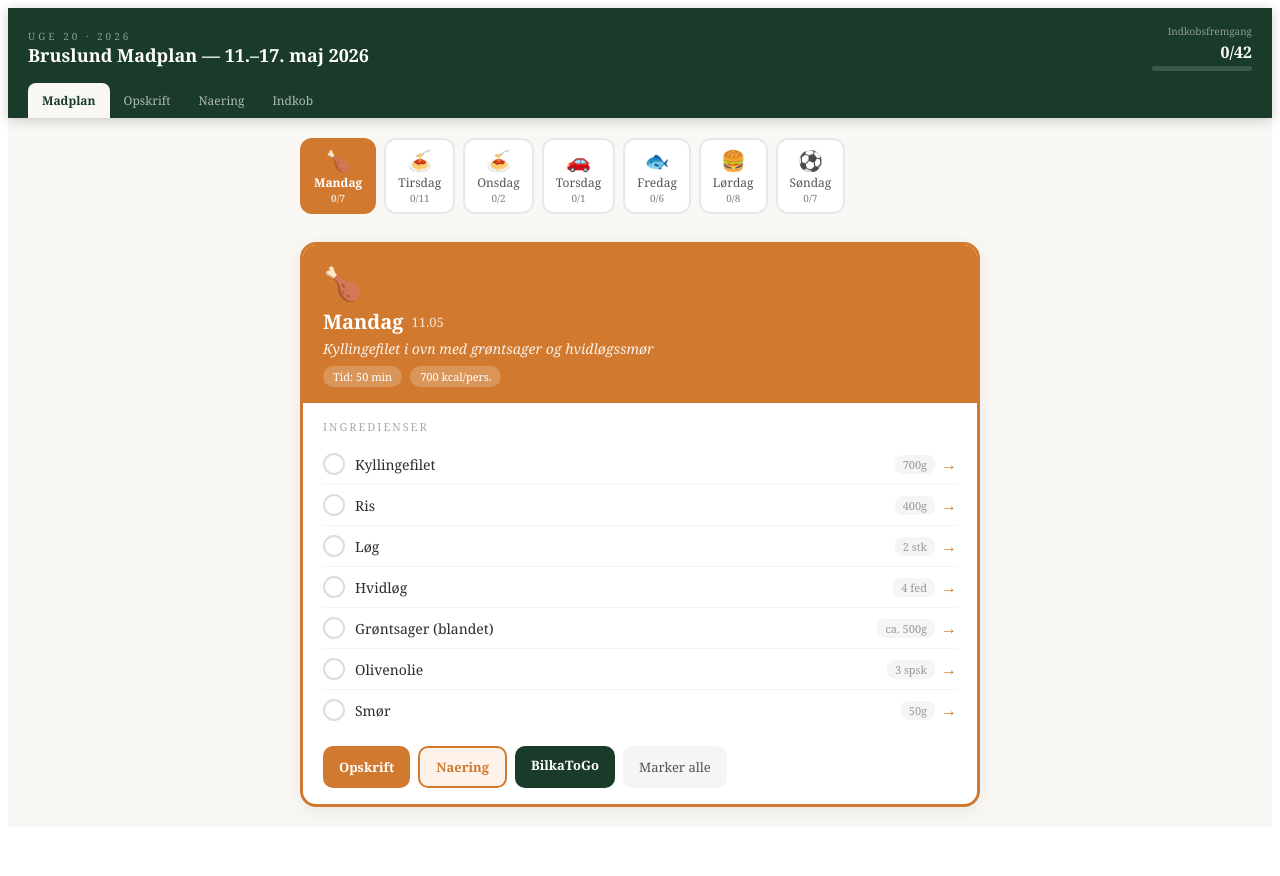
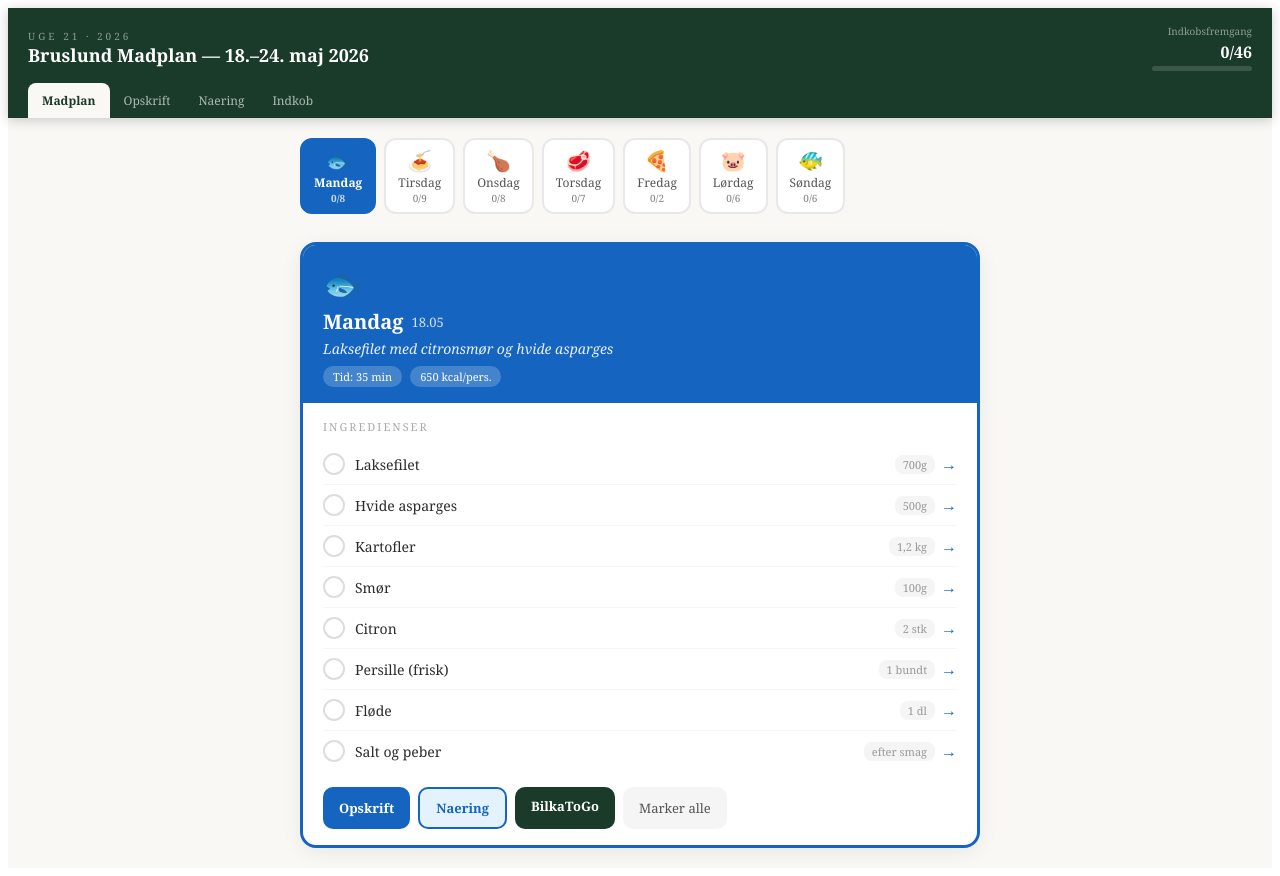
Before and after one commit to FleshDK/madplan, a React (Vite) app: page / in a window 1280 px wide. Before the commit the page ends 835 px from the top, so only its background shows below. Built offline with nearby package versions, Linux system fonts and the light colour scheme.

Commit message:
🍽️ Madplan uge 21 — opdateret

```diff
--- a/src/App.jsx
+++ b/src/App.jsx
@@ -1,244 +1,263 @@
 import { useState } from "react";
 
-// Madplan uge 20 · 2026 · 11. maj – 17. maj
-// Opdateret af Odin 🪬 søndag 10. maj 2026
-// Baseret på Bilka tilbud uge 20 + familiens ønsker
+// Madplan uge 21 · 2026 · 18. maj – 24. maj
+// Opdateret af MasterKOK 👨‍🍳 søndag 17. maj 2026
+// Baseret på Bilka tilbud uge 21 + familiens ønsker
 
 const madplan = [
   {
     day: "Mandag",
-    dato: "11.05",
+    dato: "18.05",
+    emoji: "🐟",
+    meal: "Laksefilet med citronsmør og hvide asparges",
+    sidedish: "Kogte kartofler med persillesovs",
+    note: "Rema + Bilka tilbud",
+    color: "#e3f2fd",
+    accent: "#1565c0",
+    naering: {
+      hel: { kcal: 2600, protein: 260, kulhy: 200, fedt: 90 },
+      portion: { kcal: 650, protein: 65, kulhy: 50, fedt: 23 },
+    },
+    recipe: {
+      tid: "35 min",
+      svaerhed: "Let",
+      intro: "Elegant start på ugen! 🐟 Saftig laks med syrlig citronsmør og delikate hvide asparges. Server med kogte kartofler og frisk persillesovs.",
+      trin: [
+        "Kog kartoflerne i saltet vand ca. 20 min.",
+        "Rens de hvide asparges og kog dem møre, ca. 8-10 min.",
+        "Krydr laksefileterne med salt og peber.",
+        "Steg laks i smør på panden, 3-4 min per side til gylden.",
+        "Smelt smør med citronskal og citronsaft til citronsmørret.",
+        "Lav persillesovs: smelt smør, tilsæt lidt mel, pisk fløde/mælk i og tilsæt hakket persille.",
+        "Anret laks med asparges, kartofler og hæld citronsmørret over fisken. Pynt med persille. 🍋",
+      ],
+    },
+    ingredients: [
+      { name: "Laksefilet", qty: "700g", url: "https://www.bilkatogo.dk/s?query=laksefilet" },
+      { name: "Hvide asparges", qty: "500g", url: "https://www.bilkatogo.dk/s?query=asparges" },
+      { name: "Kartofler", qty: "1,2 kg", url: "https://www.bilkatogo.dk/s?query=kartofler" },
+      { name: "Smør", qty: "100g", url: "https://www.bilkatogo.dk/s?query=smor" },
+      { name: "Citron", qty: "2 stk", url: "https://www.bilkatogo.dk/s?query=citron" },
+      { name: "Persille (frisk)", qty: "1 bundt", url: "https://www.bilkatogo.dk/s?query=persille" },
+      { name: "Fløde", qty: "1 dl", url: "https://www.bilkatogo.dk/s?query=flode" },
+      { name: "Salt og peber", qty: "efter smag", url: "https://www.bilkatogo.dk/s?query=krydderier" },
+    ],
+  },
+  {
+    day: "Tirsdag",
+    dato: "19.05",
+    emoji: "🍝",
+    meal: "Pasta bolognese",
+    sidedish: "—",
+    note: "Lars' ønske",
+    color: "#fff3e0",
+    accent: "#e65100",
+    naering: {
+      hel: { kcal: 3000, protein: 260, kulhy: 320, fedt: 100 },
+      portion: { kcal: 750, protein: 65, kulhy: 80, fedt: 25 },
+    },
+    recipe: {
+      tid: "60 min",
+      svaerhed: "Let",
+      intro: "Lars' ønske! 🍝 Klassisk italiensk bolognese med masser af smag. Simmrer langsomt og giver en dyb, rig sovs.",
+      trin: [
+        "Hak løg, gulerødder og selleri fint.",
+        "Brun grøntsagerne i olie 5 min, tilsæt hakket kød og brun det godt.",
+        "Tilsæt hvidvin og lad det fordampe.",
+        "Tilsæt dåsetomater, tomatpuré, kødfond og laurbærblade.",
+        "Lad sovsen simre minimum 40 min — jo længere jo bedre.",
+        "Kog pastaen al dente i rigeligt saltet vand.",
+        "Bland pasta og sovs, riv parmesan over og server straks. 🧀",
+      ],
+    },
+    ingredients: [
+      { name: "Hakket oksekød", qty: "600g", url: "https://www.bilkatogo.dk/s?query=hakket+koed" },
+      { name: "Pasta (spaghetti)", qty: "500g", url: "https://www.bilkatogo.dk/s?query=spaghetti" },
+      { name: "Dåsetomater", qty: "2 dåser", url: "https://www.bilkatogo.dk/s?query=daasetomater" },
+      { name: "Tomatpuré", qty: "2 spsk", url: "https://www.bilkatogo.dk/s?query=tomatpure" },
+      { name: "Løg", qty: "2 stk", url: "https://www.bilkatogo.dk/s?query=loeg" },
+      { name: "Gulerødder", qty: "2 stk", url: "https://www.bilkatogo.dk/s?query=guleroed" },
+      { name: "Hvidvin (tørt)", qty: "1 dl", url: "https://www.bilkatogo.dk/s?query=hvidvin" },
+      { name: "Kødfond", qty: "2 dl", url: "https://www.bilkatogo.dk/s?query=fond" },
+      { name: "Parmesan", qty: "50g", url: "https://www.bilkatogo.dk/s?query=parmesan" },
+    ],
+  },
+  {
+    day: "Onsdag",
+    dato: "20.05",
     emoji: "🍗",
-    meal: "Kyllingefilet i ovn med grøntsager og hvidløgssmør",
-    color: "#fdf2e9",
-    accent: "#d17a2f",
+    meal: "Kyllingefilet i fad med grøntsager og hvidløg",
+    sidedish: "Ris",
+    note: "Bilka tilbud",
+    color: "#f3e5f5",
+    accent: "#7b1fa2",
     naering: {
-      hel: { kcal: 2800, protein: 240, kulhy: 220, fedt: 95 },
-      portion: { kcal: 700, protein: 60, kulhy: 55, fedt: 24 },
+      hel: { kcal: 2800, protein: 240, kulhy: 240, fedt: 85 },
+      portion: { kcal: 700, protein: 60, kulhy: 60, fedt: 21 },
     },
     recipe: {
       tid: "50 min",
       svaerhed: "Let",
-      intro: "Frisk start på ugen! Møre kyllingefileter med røstede grøntsager og hvidløgssmør. Nem og smagsfuld! 🍗",
+      intro: "Nem og lækker ovnret! 🍗 Saftige kyllingefileter med grøntsager og masser af hvidløg. Server med ris til.",
       trin: [
         "Forvarm ovnen til 200°C.",
-        "Skær kyllingefileter i mundfulde stykker.",
-        "Læg dem i ildfast fad med snittede løg, hvidløg og grøntsager.",
-        "Drys med olivenolie, salt og peber.",
-        "Bag i 40-45 min til kyllingen er mørt og gylden.",
-        "Blan smør og hakket hvidløg sammen til smør.",
-        "Server med ris og hvidløgssmørret. Lækkert! 🍗",
+        "Skær kyllingefileterne i mundrette stykker.",
+        "Hak hvidløg fint og skær grøntsager i stykker.",
+        "Bland kylling og grøntsager i ildfast fad.",
+        "Drys med olivenolie, hvidløg, salt, peber og krydderurter.",
+        "Bag i 35-40 min til kyllingen er gylden og gennemstegt.",
+        "Kog risen og server sammen med det bagte. Drys evt. med frisk persille. 🌿",
       ],
     },
     ingredients: [
       { name: "Kyllingefilet", qty: "700g", url: "https://www.bilkatogo.dk/s?query=kyllingefilet" },
       { name: "Ris", qty: "400g", url: "https://www.bilkatogo.dk/s?query=ris" },
+      { name: "Hvidløg", qty: "6 fed", url: "https://www.bilkatogo.dk/s?query=hvidloeg" },
       { name: "Løg", qty: "2 stk", url: "https://www.bilkatogo.dk/s?query=loeg" },
-      { name: "Hvidløg", qty: "4 fed", url: "https://www.bilkatogo.dk/s?query=hvidloeg" },
-      { name: "Grøntsager (blandet)", qty: "ca. 500g", url: "https://www.bilkatogo.dk/s?query=gront" },
+      { name: "Peberfrugt", qty: "2 stk", url: "https://www.bilkatogo.dk/s?query=peberfrugt" },
+      { name: "Zucchini", qty: "1 stk", url: "https://www.bilkatogo.dk/s?query=zucchini" },
       { name: "Olivenolie", qty: "3 spsk", url: "https://www.bilkatogo.dk/s?query=olivenolie" },
-      { name: "Smør", qty: "50g", url: "https://www.bilkatogo.dk/s?query=smor" },
-    ],
-  },
-  {
-    day: "Tirsdag",
-    dato: "12.05",
-    emoji: "🍝",
-    meal: "Lasagne (Mayas ønske!)",
-    color: "#fff3e0",
-    accent: "#e65100",
-    naering: {
-      hel: { kcal: 3200, protein: 270, kulhy: 310, fedt: 115 },
-      portion: { kcal: 800, protein: 68, kulhy: 78, fedt: 29 },
-    },
-    recipe: {
-      tid: "90 min",
-      svaerhed: "Middel",
-      intro: "Mayas favorit! 🍝 Klassisk lasagne med kødsovs, bechamel og masser af ost. Tager tid men er det hele værd!",
-      trin: [
-        "Forvarm ovnen til 200°C.",
-        "Brun hakket oksekød med løg og hvidløg i pande.",
-        "Tilsæt dåsetomater, tomatpuré og fond. Lad simre 20 min.",
-        "Lav bechamelsovs: smelt smør, rør mel i, tilsæt mælk lidt ad gangen til glat sovs.",
-        "Krydr bechamel med salt, peber og muskatnød.",
-        "Byg lasagnen i ildfast fad: pasta, kødsovs, bechamel — gentag lag.",
-        "Afslut med bechamel og revet ost på toppen.",
-        "Bag i 35-40 min til gylden og boblende. Lad hvile 10 min før servering. 🍝",
-      ],
-    },
-    ingredients: [
-      { name: "Hakket oksekød (tilbud)", qty: "600g", url: "https://www.bilkatogo.dk/s?query=hakket+koed" },
-      { name: "Lasagneplader", qty: "250g", url: "https://www.bilkatogo.dk/s?query=lasagne" },
-      { name: "Dåsetomater", qty: "2 dåser", url: "https://www.bilkatogo.dk/s?query=daasetomater" },
-      { name: "Tomatpuré", qty: "2 spsk", url: "https://www.bilkatogo.dk/s?query=tomatpure" },
-      { name: "Løg", qty: "2 stk", url: "https://www.bilkatogo.dk/s?query=loeg" },
-      { name: "Hvidløg", qty: "3 fed", url: "https://www.bilkatogo.dk/s?query=hvidloeg" },
-      { name: "Smør", qty: "75g", url: "https://www.bilkatogo.dk/s?query=smor" },
-      { name: "Mel", qty: "4 spsk", url: "https://www.bilkatogo.dk/s?query=mel" },
-      { name: "Mælk", qty: "6 dl", url: "https://www.bilkatogo.dk/s?query=maelk" },
-      { name: "Revet ost", qty: "200g", url: "https://www.bilkatogo.dk/s?query=revet+ost" },
-      { name: "Kødfond", qty: "2 dl", url: "https://www.bilkatogo.dk/s?query=fond" },
-    ],
-  },
-  {
-    day: "Onsdag",
-    dato: "13.05",
-    emoji: "🍝",
-    meal: "Rester fra tirsdag (lasagne)",
-    color: "#fff3e0",
-    accent: "#e65100",
-    naering: {
-      hel: { kcal: 3000, protein: 250, kulhy: 290, fedt: 105 },
-      portion: { kcal: 750, protein: 63, kulhy: 73, fedt: 26 },
-    },
-    recipe: {
-      tid: "15 min",
-      svaerhed: "Let",
-      intro: "Rester fra tirsdag! Lasagne smager faktisk endnu bedre dagen efter. Bare varm op og nyd! 🍝",
-      trin: [
-        "Forvarm ovnen til 180°C.",
-        "Læg lasagnerester i ildfast fad, dæk evt. med folie.",
-        "Varm op i 20 min til gennemvarm og boblende.",
-        "Kan også varmes i mikrobølgeovn i 4-5 min.",
-        "Server med frisk salat hvis ønskes. Nemt og lækkert! 🍝",
-      ],
-    },
-    ingredients: [
-      { name: "Lasagne (rester fra tirsdag)", qty: "hele fadet", url: "https://www.bilkatogo.dk/s?query=lasagne" },
-      { name: "Evt. frisk salat", qty: "1 pose", url: "https://www.bilkatogo.dk/s?query=salat" },
+      { name: "Krydderurter (rosmarin/timian)", qty: "1 tsk", url: "https://www.bilkatogo.dk/s?query=krydderurter" },
     ],
   },
   {
     day: "Torsdag",
-    dato: "14.05",
-    emoji: "🚗",
-    meal: "Ingen aftensmad — besøg hos svigermor",
-    color: "#f3f3f3",
-    accent: "#888888",
+    dato: "21.05",
+    emoji: "🥩",
+    meal: "Tykstegsbøffer med brun løgsovs og grønne bønner",
+    sidedish: "Kogte kartofler",
+    note: "Bilka tilbud",
+    color: "#fff5ee",
+    accent: "#bf360c",
     naering: {
-      hel: { kcal: 0, protein: 0, kulhy: 0, fedt: 0 },
-      portion: { kcal: 0, protein: 0, kulhy: 0, fedt: 0 },
+      hel: { kcal: 2900, protein: 280, kulhy: 210, fedt: 105 },
+      portion: { kcal: 725, protein: 70, kulhy: 53, fedt: 26 },
     },
     recipe: {
-      tid: "—",
+      tid: "40 min",
       svaerhed: "Let",
-      intro: "Familien er i Nykøbing Mors og besøger svigermor! 🚗 Kristi Himmelfartsdag — ingen aftensmad hjemme. God tur! 🙌",
+      intro: "Klassisk dansk! 🥩 Møre tykstegsbøffer med rig brun løgsovs og sprøde grønne bønner. En solid hverdagsfavorit.",
       trin: [
-        "Kør sikkert til Nykøbing Mors!",
-        "Husk: Bilka er LUKKET denne dag.",
-        "Nyd turen og besøget hos svigermor. 🧓",
+        "Kog kartoflerne i saltet vand ca. 20 min.",
+        "Skær løg i ringe og steg dem gyldne i smør, ca. 10-15 min.",
+        "Krydr bøfferne med salt og peber og steg dem 3-4 min per side.",
+        "Tag bøfferne af panden og hvil dem.",
+        "Lav brun sovs i samme pande: tilsæt mel, fond og vand — rør til glat.",
+        "Tilsæt de karameliserede løg til sovsen.",
+        "Blancher grønne bønner 3-4 min i saltet vand.",
+        "Server bøffer med kartofler, bønner og masser af brun løgsovs. 🍽️",
       ],
     },
     ingredients: [
-      { name: "God rejse!", qty: "—", url: "https://www.bilka.dk" },
+      { name: "Tykstegsbøffer", qty: "600g", url: "https://www.bilkatogo.dk/s?query=tyksteg" },
+      { name: "Kartofler", qty: "1,2 kg", url: "https://www.bilkatogo.dk/s?query=kartofler" },
+      { name: "Løg", qty: "3 stk", url: "https://www.bilkatogo.dk/s?query=loeg" },
+      { name: "Grønne bønner", qty: "400g", url: "https://www.bilkatogo.dk/s?query=boenner" },
+      { name: "Smør", qty: "75g", url: "https://www.bilkatogo.dk/s?query=smor" },
+      { name: "Kødfond", qty: "3 dl", url: "https://www.bilkatogo.dk/s?query=fond" },
+      { name: "Mel", qty: "2 spsk", url: "https://www.bilkatogo.dk/s?query=mel" },
     ],
   },
   {
     day: "Fredag",
-    dato: "15.05",
-    emoji: "🐟",
-    meal: "Fiskefileter med persillesovs og citron",
-    color: "#e1f5fe",
-    accent: "#0277bd",
+    dato: "22.05",
+    emoji: "🍕",
+    meal: "Pizzaer",
+    sidedish: "—",
+    note: "Lars & Louise ude hos Per & Rikke — Maya & Karoline alene hjemme",
+    color: "#fce4ec",
+    accent: "#c62828",
     naering: {
-      hel: { kcal: 2400, protein: 280, kulhy: 160, fedt: 70 },
-      portion: { kcal: 600, protein: 70, kulhy: 40, fedt: 18 },
+      hel: { kcal: 2400, protein: 100, kulhy: 300, fedt: 90 },
+      portion: { kcal: 600, protein: 25, kulhy: 75, fedt: 23 },
+    },
+    recipe: {
+      tid: "30 min",
+      svaerhed: "Let",
+      intro: "Hyggefredag for Maya og Karoline! 🍕 Lars og Louise er ude. Pizzaer til de hjemmeværende — nem og lækker aften.",
+      trin: [
+        "Forvarm ovnen til 220°C.",
+        "Tag frosne pizzaer ud af fryseren.",
+        "Bag efter anvisning på pakken, typisk 12-15 min.",
+        "Skær i stykker og server med en lille salat hvis ønskes.",
+        "God aften Maya og Karoline! 🎉",
+      ],
+    },
+    ingredients: [
+      { name: "Frosne pizzaer", qty: "2-3 stk", url: "https://www.bilkatogo.dk/s?query=pizza" },
+      { name: "Evt. salat", qty: "1 pose", url: "https://www.bilkatogo.dk/s?query=salat" },
+    ],
+  },
+  {
+    day: "Lørdag",
+    dato: "23.05",
+    emoji: "🐷",
+    meal: "Nakkekoteletter på panden med æblesauce",
+    sidedish: "Bådekartofler",
+    note: "Bilka tilbud",
+    color: "#f1f8e9",
+    accent: "#558b2f",
+    naering: {
+      hel: { kcal: 3000, protein: 260, kulhy: 230, fedt: 110 },
+      portion: { kcal: 750, protein: 65, kulhy: 58, fedt: 28 },
+    },
+    recipe: {
+      tid: "55 min",
+      svaerhed: "Let",
+      intro: "Weekendhygge! 🐷 Saftige nakkekoteletter med hjemmelavet æblesauce og sprøde bådekartofler. En dansk klassiker!",
+      trin: [
+        "Forvarm ovnen til 200°C til bådekartofler.",
+        "Skær kartofler i både, vend i olie, salt og peber.",
+        "Bag bådekartofler 35-40 min til sprøde.",
+        "Skræl og skær æbler i tern, kog med lidt sukker og vand til æblesauce.",
+        "Krydr nakkekoteletterne godt med salt og peber.",
+        "Steg koteletterne på panden ca. 4-5 min per side til gylden og gennemstegt.",
+        "Server koteletter med bådekartofler og den varme æblesauce. 🍎",
+      ],
+    },
+    ingredients: [
+      { name: "Nakkekoteletter", qty: "800g", url: "https://www.bilkatogo.dk/s?query=nakkekotelet" },
+      { name: "Kartofler (til bådekartofler)", qty: "1,2 kg", url: "https://www.bilkatogo.dk/s?query=kartofler" },
+      { name: "Æbler", qty: "4 stk", url: "https://www.bilkatogo.dk/s?query=aebler" },
+      { name: "Sukker", qty: "2 spsk", url: "https://www.bilkatogo.dk/s?query=sukker" },
+      { name: "Olivenolie", qty: "3 spsk", url: "https://www.bilkatogo.dk/s?query=olivenolie" },
+      { name: "Salt og peber", qty: "efter smag", url: "https://www.bilkatogo.dk/s?query=krydderier" },
+    ],
+  },
+  {
+    day: "Søndag",
+    dato: "24.05",
+    emoji: "🐠",
+    meal: "Rødspættefileter med remoulade og citron",
+    sidedish: "Kogte kartofler",
+    note: "Til Mors",
+    color: "#e0f7fa",
+    accent: "#00695c",
+    naering: {
+      hel: { kcal: 2400, protein: 260, kulhy: 180, fedt: 75 },
+      portion: { kcal: 600, protein: 65, kulhy: 45, fedt: 19 },
     },
     recipe: {
       tid: "35 min",
       svaerhed: "Let",
-      intro: "Fredagsfisk! 🐟 Møre fiskefileter med frisk persillesovs og citron — klassisk dansk!",
+      intro: "Til Mors! 🐠 Klassisk dansk rødspætte med remoulade, citron og kogte kartofler. Let og lækkert — perfekt til en søndag.",
       trin: [
-        "Kog kogte kartofler i saltet vand.",
-        "Tørr fiskefilleter og krydr med salt og peber.",
-        "Steg dem kort i pande med smør på begge sider, 3-4 min per side.",
-        "Lav persillesovs: smelt smør og tilsæt fløde og hakket persille.",
-        "Tilsæt citronjuice og smag til med salt og peber.",
-        "Læg fiskefilleten på tallerken med kartofler.",
-        "Hæld persillesovsen over. Virkelig lækkert! 🐟",
+        "Kog kartoflerne i saltet vand ca. 20 min.",
+        "Vend rødspættefileterne i mel, salt og peber.",
+        "Steg fileterne i smør på panden, 2-3 min per side til gylden.",
+        "Squeeze citron over fileterne under stegning.",
+        "Anret fisken med kogte kartofler.",
+        "Server med remoulade og citronbåde ved siden af.",
+        "Simpelt og dejligt! 🍋",
       ],
     },
     ingredients: [
-      { name: "Fiskefilet (frossen)", qty: "700g", url: "https://www.bilkatogo.dk/s?query=fiskefillet" },
-      { name: "Kogte kartofler", qty: "1,5 kg", url: "https://www.bilkatogo.dk/s?query=kartofler" },
+      { name: "Rødspættefileter", qty: "700g", url: "https://www.bilkatogo.dk/s?query=roedsphaette" },
+      { name: "Kartofler", qty: "1,2 kg", url: "https://www.bilkatogo.dk/s?query=kartofler" },
+      { name: "Remoulade", qty: "1 glas", url: "https://www.bilkatogo.dk/s?query=remoulade" },
+      { name: "Citron", qty: "2 stk", url: "https://www.bilkatogo.dk/s?query=citron" },
       { name: "Smør", qty: "75g", url: "https://www.bilkatogo.dk/s?query=smor" },
-      { name: "Fløde", qty: "2 dl", url: "https://www.bilkatogo.dk/s?query=flode" },
-      { name: "Persille (frisk)", qty: "1 bundt", url: "https://www.bilkatogo.dk/s?query=persille" },
-      { name: "Citron", qty: "1-2 stk", url: "https://www.bilkatogo.dk/s?query=citron" },
-    ],
-  },
-  {
-    day: "Lørdag",
-    dato: "16.05",
-    emoji: "🍔",
-    meal: "Hjemmelavede burgere med bacon",
-    color: "#f5deb3",
-    accent: "#8b4513",
-    naering: {
-      hel: { kcal: 3100, protein: 280, kulhy: 260, fedt: 110 },
-      portion: { kcal: 775, protein: 70, kulhy: 65, fedt: 28 },
-    },
-    recipe: {
-      tid: "60 min",
-      svaerhed: "Middel",
-      intro: "Weekendhygge! 🍔 Hjemmelavede burgere med sprødt bacon — en vinder!",
-      trin: [
-        "Steg pomfritter efter anvisning (eller bådekartofler efter valg).",
-        "Bland hakket oksekød med salt, peber og evt. løg.",
-        "Form kødet i 4 patties (ca. 150g hver).",
-        "Steg burgers i het pande 3-4 min per side til medium-rare.",
-        "Steg bacon til sprødt.",
-        "Toaster brødet eller burgerbuns.",
-        "Sammensat burger: bund, mayo, salat, tomat, burger, ost, bacon, top.",
-        "Server med varme pomfritter og evt. dips. Lækkert! 🍔",
-      ],
-    },
-    ingredients: [
-      { name: "Hakket oksekød", qty: "600g", url: "https://www.bilkatogo.dk/s?query=hakket+koed" },
-      { name: "Burgerbuns eller brød", qty: "4 stk", url: "https://www.bilkatogo.dk/s?query=burgerbuns" },
-      { name: "Bacon", qty: "200g", url: "https://www.bilkatogo.dk/s?query=bacon" },
-      { name: "Kartofler (pomfritter)", qty: "1 kg", url: "https://www.bilkatogo.dk/s?query=kartofler" },
-      { name: "Salat (blandet)", qty: "1 pose", url: "https://www.bilkatogo.dk/s?query=salat" },
-      { name: "Tomat", qty: "2 stk", url: "https://www.bilkatogo.dk/s?query=tomat" },
-      { name: "Ost (cheddar)", qty: "4 skiver", url: "https://www.bilkatogo.dk/s?query=cheddar+ost" },
-      { name: "Mayo og evt. dips", qty: "efter ønske", url: "https://www.bilkatogo.dk/s?query=mayo" },
-    ],
-  },
-  {
-    day: "Søndag",
-    dato: "17.05",
-    emoji: "⚽",
-    meal: "Flæskesteg med rødkål og brun sovs",
-    color: "#fce4ec",
-    accent: "#c2185b",
-    naering: {
-      hel: { kcal: 3200, protein: 300, kulhy: 200, fedt: 130 },
-      portion: { kcal: 800, protein: 75, kulhy: 50, fedt: 33 },
-    },
-    recipe: {
-      tid: "120 min",
-      svaerhed: "Middel",
-      intro: "⚽ Vejle BK-dag! Klassisk dansk flæskesteg med rødkål. Flæskesteg på tilbud max 61,15 kr/kg — sæt den over om morgenen!",
-      trin: [
-        "Forvarm ovnen til 180°C.",
-        "Tag flæskesteg ud og lad den varme til stuetemperatur.",
-        "Tørr stegen og krydr med salt og peber.",
-        "Brun stegen kort i pande, læg den i ildfast fad.",
-        "Bag i 90-100 min til mørt. Pensl hyppigt med stegekræm.",
-        "I mellemtiden: kog kogte kartofler og tørn rødkål.",
-        "Lav brun sovs fra stegesaften eller kødfond.",
-        "Skær stegen i pæne skiver. Server med kartofler, rødkål og sovs.",
-        "Festligt og klassisk dansk! ⚽",
-      ],
-    },
-    ingredients: [
-      { name: "Flæskesteg", qty: "1,5 kg", url: "https://www.bilkatogo.dk/s?query=flaeskesteg" },
-      { name: "Kogte kartofler", qty: "1,5 kg", url: "https://www.bilkatogo.dk/s?query=kartofler" },
-      { name: "Rødkål (færsk)", qty: "1 hoved", url: "https://www.bilkatogo.dk/s?query=rodkal" },
-      { name: "Kødfond", qty: "3-4 dl", url: "https://www.bilkatogo.dk/s?query=fond" },
-      { name: "Smør", qty: "50g", url: "https://www.bilkatogo.dk/s?query=smor" },
-      { name: "Maizena (evt. tykner)", qty: "1 spsk", url: "https://www.bilkatogo.dk/s?query=maizena" },
-      { name: "Salt og peber", qty: "efter smag", url: "https://www.bilkatogo.dk/s?query=krydderier" },
+      { name: "Mel", qty: "3 spsk", url: "https://www.bilkatogo.dk/s?query=mel" },
     ],
   },
 ];
@@ -317,8 +336,8 @@ export default function App() {
       <div style={{ background: "#1a3a2a", color: "white", padding: "16px 20px 0", position: "sticky", top: 0, zIndex: 100, boxShadow: "0 2px 12px rgba(0,0,0,0.2)" }}>
         <div style={{ display: "flex", justifyContent: "space-between", alignItems: "center", marginBottom: 12 }}>
           <div>
-            <div style={{ fontSize: 10, letterSpacing: 3, textTransform: "uppercase", opacity: 0.5 }}>Uge 20 · 2026</div>
-            <div style={{ fontSize: 18, fontWeight: "bold" }}>Bruslund Madplan — 11.–17. maj 2026</div>
+            <div style={{ fontSize: 10, letterSpacing: 3, textTransform: "uppercase", opacity: 0.5 }}>Uge 21 · 2026</div>
+            <div style={{ fontSize: 18, fontWeight: "bold" }}>Bruslund Madplan — 18.–24. maj 2026</div>
           </div>
           <div style={{ textAlign: "right" }}>
             <div style={{ fontSize: 10, opacity: 0.5, marginBottom: 3 }}>Indkobsfremgang</div>
@@ -479,7 +498,7 @@ export default function App() {
         {view === "list" && (
           <div>
             <div style={{ background: "#1a3a2a", color: "white", borderRadius: 12, padding: "14px 18px", marginBottom: 20, display: "flex", justifyContent: "space-between", alignItems: "center" }}>
-              <span style={{ fontWeight: "bold", fontSize: 15 }}>Indkobsliste — uge 20</span>
+              <span style={{ fontWeight: "bold", fontSize: 15 }}>Indkobsliste — uge 21</span>
               <span style={{ fontSize: 13, opacity: 0.7 }}>{checkedItems}/{totalItems} afkrydset</span>
             </div>
             {madplan.map((day, di) => (
```
